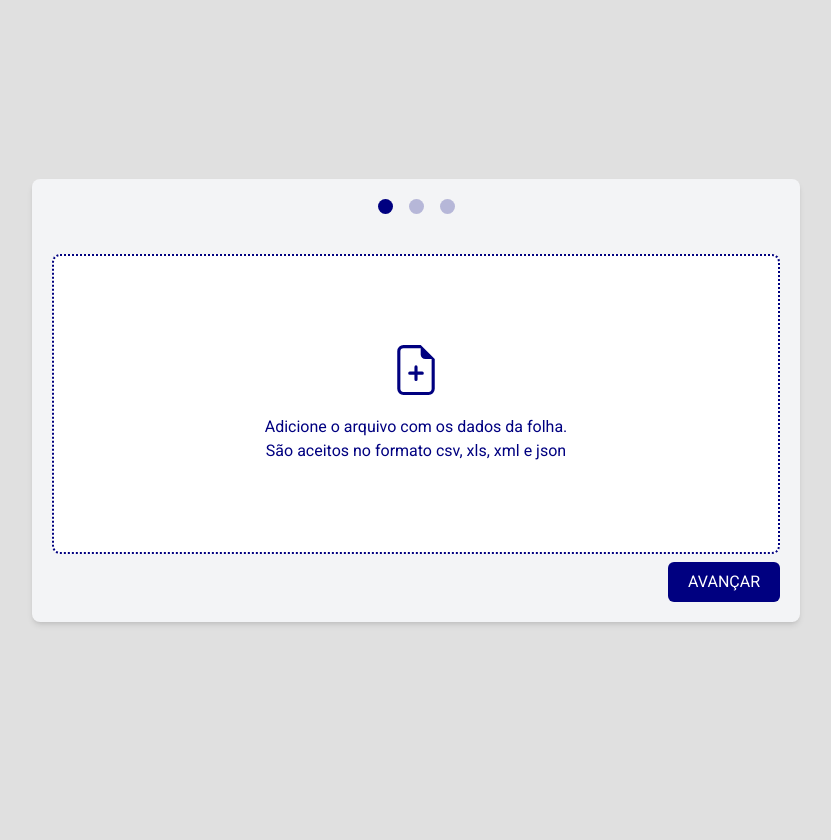
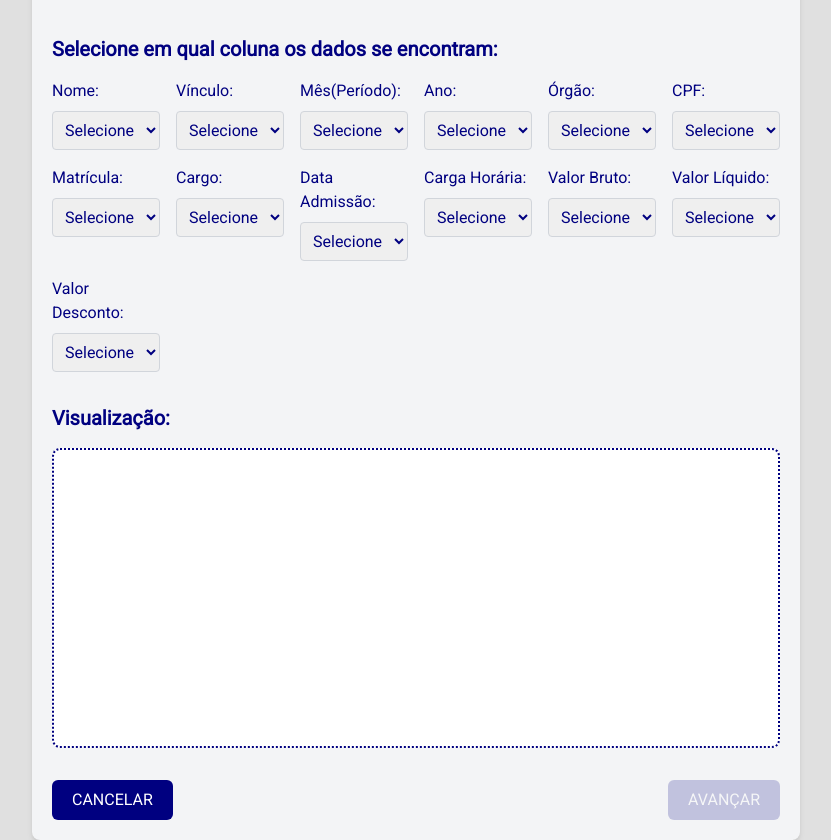
Before and after one commit to higorcos/extraindoDadosDeArquivos, a Next.js app: page / in a window 1280 px wide. Both pictures are taken after a click on the button "AVANÇAR". Shown: the whole page, without its empty margins (224-1055 px from the left). Before the commit the page ends 800 px from the top, so only its background shows below. Built offline with nearby package versions, Linux system fonts and the light colour scheme.

Commit message:
juntando tudo

```diff
--- a/src/app/page.tsx
+++ b/src/app/page.tsx
@@ -1,33 +1,39 @@
 'use client'
-import React from "react";
+import React, { FormEvent, useState, useEffect } from 'react'
+import "react-toastify/dist/ReactToastify.css";
+import axios from 'axios'
+import { AlertError, AlertWarning } from '@/ultils/alert';
+import PageInsertScreen2 from './tela02';
+import PageInsertScreen1 from './tela01';
+
+
 
 export default function Page() {
+    const [file, setFile] = useState<File | null>(null);
+    const [status, setStatus] = useState<boolean>(false);
+    const [status1, setStatus1] = useState<boolean>(true);
+    const [returnInput, setReturnInput] = useState({});
+
+
+
+    const valueFile = (value:any) => {
+      setReturnInput(value)
+      console.log(value)
+      setStatus1(false)
+      setStatus(true)
+
+    };
+    const valuesSelect = (value:any) => {
+      setReturnInput(value)
+      setStatus(false)
+
+    };
+
   return (
-    <div className="w-3/5 bg-fundo-n1 p-5 rounded-lg shadow-md relative">
-    <div className="flex justify-center items-center mb-10">
-        <div className="bg-black"></div>
-        <div className="w-[15px] h-[15px] rounded-full bg-cor-primaria mx-2 relative"></div>
-        <div className="w-[15px] h-[15px] rounded-full bg-cor-primaria opacity-25 mx-2 relative"></div>
-        <div className="w-[15px] h-[15px] rounded-full bg-cor-primaria opacity-25 mx-2 relative"></div>
-    </div>
-    <label
-    id='iInputFile'
-    className="w-full h-[300px] border-2 border-dotted border-cor-primaria flex flex-col justify-center items-center mb-12 bg-fundo-n2 rounded-lg">
-    <input
-    type="file"
-    name="inputFile"
-    id="iImputFile"
-    accept=".xls,.xlsx"
-    className="hidden"/>
-        <div className="upload-icon">
-          <svg xmlns="http://www.w3.org/2000/svg" width="16" height="16" fill="currentColor" className="bi bi-file-earmark-plus w-[50px] h-[50px] mb-5 fill-cor-primaria botao-padrao"  viewBox="0 0 16 16">
-          <path d="M8 6.5a.5.5 0 0 1 .5.5v1.5H10a.5.5 0 0 1 0 1H8.5V11a.5.5 0 0 1-1 0V9.5H6a.5.5 0 0 1 0-1h1.5V7a.5.5 0 0 1 .5-.5"/>
-          <path d="M14 4.5V14a2 2 0 0 1-2 2H4a2 2 0 0 1-2-2V2a2 2 0 0 1 2-2h5.5zm-3 0A1.5 1.5 0 0 1 9.5 3V1H4a1 1 0 0 0-1 1v12a1 1 0 0 0 1 1h8a1 1 0 0 0 1-1V4.5z"/>
-          </svg>
-        </div>
-        <p className="text-cor-primaria text-center text-base">Adicione o arquivo com os dados da folha.<br/> São aceitos no formato csv, xls, xml e json</p>
-    </label>
-    <button className="px-5 py-2 bg-botao-padrao text-white rounded-md cursor-pointer absolute right-5 bottom-5 hover:bg-gray-800">AVANÇAR</button>
-    </div>
+      <>
+      {status1 && <PageInsertScreen1 setValueParent={valueFile}/>}
+      {status && <PageInsertScreen2 setValueParent={valuesSelect}/>}
+      </>
+
   );
 }
--- a/src/app/tela01.tsx
+++ b/src/app/tela01.tsx
@@ -1,12 +1,12 @@
 'use client'
-import React, { FormEvent, useState, useEffect } from 'react'
-import { toast, ToastContainer } from 'react-toastify';
+import React, {useState } from 'react'
 import "react-toastify/dist/ReactToastify.css";
-import axios from 'axios'
+import { AlertError, AlertSuccess } from '@/ultils/alert';
 
 
+export default function PageInsertScreen1(props:any) {
+  const {setValueParent} = props
 
-export default function Page() {
     const [file, setFile] = useState<File | null>(null);
     const [namefile, setNameFile] = useState<string | null>(null);
 
@@ -18,16 +18,10 @@ export default function Page() {
           // Verificação pelo tipo MIME
           if (validExtensions.includes(fileTemp.type)) {
             setFile(fileTemp);
-            toast.success("Arquivo adicionado", {
-              position: "top-right"
-            });
+            AlertSuccess("Arquivo adicionado")
          } else {
           setFile(null);
-
-            toast.error("Arquivo inválido, Formato não é aceito!", {
-              position: "top-right"
-            });
-           // Você pode adicionar uma mensagem de erro ao usuário aqui, se necessário
+            AlertError(`Arquivo inválido, Formato não é aceito!`)
          }
        }
     };
@@ -75,7 +69,7 @@ export default function Page() {
 
       }
     </label>
-    <button onClick={()=>{}} className="px-5 py-2 bg-botao-padrao text-white rounded-md cursor-pointer absolute right-5 bottom-5 hover:bg-botao-padrao hover:opacity-50">AVANÇAR</button>
+    <button onClick={()=>{setValueParent(file)}} className="px-5 py-2 bg-botao-padrao text-white rounded-md cursor-pointer absolute right-5 bottom-5 hover:bg-botao-padrao hover:opacity-50">AVANÇAR</button>
 
     </div>
   );
--- a/src/app/tela02.tsx
+++ b/src/app/tela02.tsx
@@ -1,12 +1,28 @@
 'use client'
 import React, { FormEvent, useState, useEffect } from 'react'
-import { toast, ToastContainer } from 'react-toastify';
 import "react-toastify/dist/ReactToastify.css";
 import axios from 'axios'
+import { AlertError, AlertWarning } from '@/ultils/alert';
 
+interface selectReturn {
+  columnNome: string,
+  columnVinculo: string,
+  columnMes_Periodo: string,
+  columnAno: string,
+  columnOrgao: string,
+  columnCpf: string,
+  columnMatricula: string,
+  columnCargo: string,
+  columnDataAdmissao: string,
+  columnCargaHoraria: string,
+  columnValorBruto: string,
+  columnValorLiquido: string,
+  columnValorDesconto: string,
+}
 
+export default function PageInsertScreen2(props:any) {
+    const {setValueParent} = props
 
-export default function Page() {
     const [file, setFile] = useState<File | null>(null);
     const [returnInput, setReturnInput] = useState({});
 
@@ -28,18 +44,28 @@ export default function Page() {
     async function onSubmit(event:  React.MouseEvent<HTMLButtonElement>) {
       event.preventDefault()
       console.log(returnInput)
-
+      if (Object.keys(returnInput).length < objParams.length){
+        return AlertWarning(`Selecione todas as colunas`)
+      }
+      setValueParent(returnInput)
     }
 
+
     const handleChangeSelect = (event: React.ChangeEvent<HTMLSelectElement> ) => {
-      //const value = event.target.value;
-      console.log( `${event.currentTarget.name} ${event.currentTarget.value}`)
-      setReturnInput({
-        ...returnInput,
-        [event.currentTarget.name]: `${event.currentTarget.value}`,
-      });
+      const value = event.currentTarget.value;
+      const name = event.currentTarget.name;
+      console.log( `${name} ${value}`)
+      if(value != undefined && name != undefined){
+        setReturnInput({
+          ...returnInput,
+          [name]: `${value}`,
+        });
+      }
     };
 
+    const a =()=>{
+      console.log('iii')
+    }
 
   return (
     <div className="w-3/5 bg-fundo-n1 p-5 rounded-lg shadow-md  text-cor-primaria">
@@ -74,7 +100,13 @@ export default function Page() {
 
     <div className="flex justify-between">
         <button  onClick={()=>location.reload()} className="px-5 py-2 bg-botao-padrao text-white rounded-md cursor-pointer hover:bg-botao-padrao hover:opacity-50">CANCELAR</button>
-        <button onClick={(e)=>onSubmit(e)} className="px-5 py-2 bg-botao-padrao text-white rounded-md cursor-pointer hover:bg-botao-padrao hover:opacity-50">AVANÇAR</button>
+
+
+        <button onClick={(e)=>onSubmit(e)}
+        className={`px-5 py-2 bg-botao-padrao text-white rounded-md cursor-pointer hover:bg-botao-padrao hover:opacity-50  ${Object.keys(returnInput).length < objParams.length ? 'opacity-20' : false}`}
+
+        >AVANÇAR</button>
+
     </div>
 </div>
 
```
